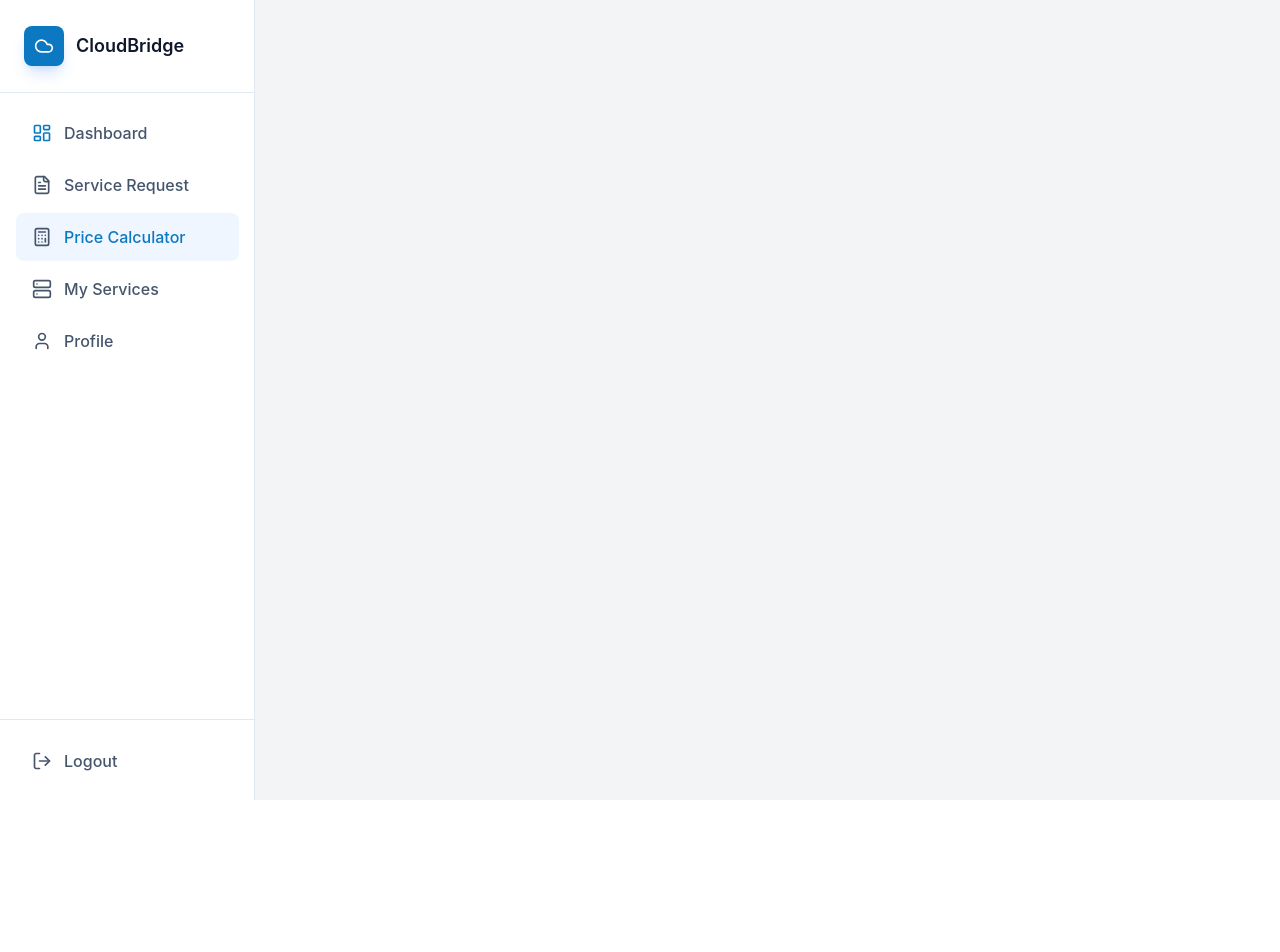
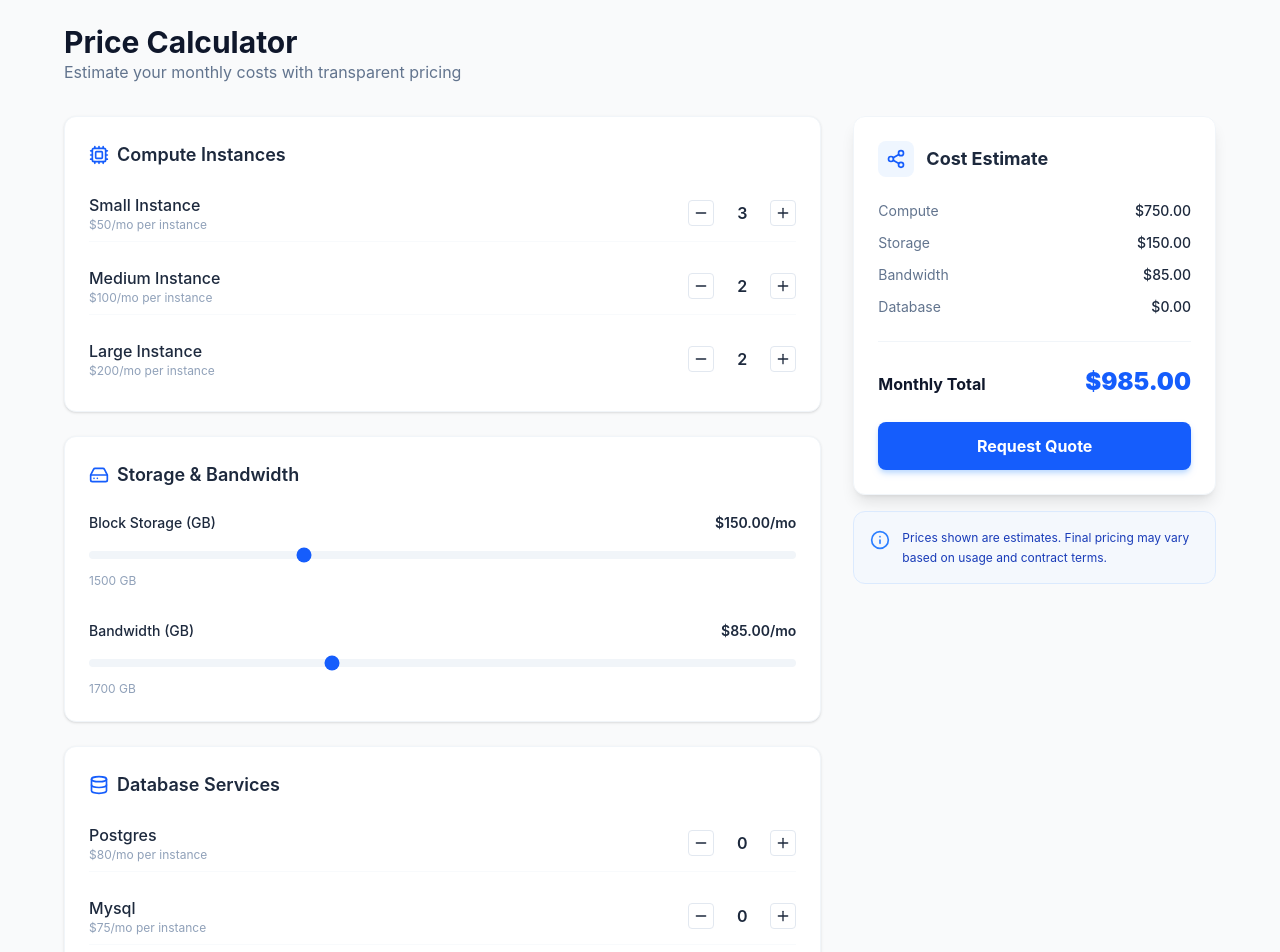
Before and after one commit to Dakshinkali-Team/Portal-CloudBridge, a React (Vite) app in the folder client/cloudbridge/: page /price-calculator in a window 1280 px wide. Shown: the top 952 px of the page. Before the commit the page ends 800 px from the top, so only its background shows below. Built offline with nearby package versions, Linux system fonts and the light colour scheme.

Commit message:
fix: resolve sidebar import and setup icons

```diff
--- a/client/cloudbridge/src/pages/PriceCalculator.jsx
+++ b/client/cloudbridge/src/pages/PriceCalculator.jsx
@@ -1,11 +1,167 @@
-import Sidebar from "../components/layout/Sidebar"
+import React, { useState, useMemo } from 'react';
+import { Minus, Plus, Database, Cpu, HardDrive, Share2, Info } from 'lucide-react';
 
-export default function PriceCalculator() {
+const PriceCalculator = () => {
+  // States for dynamic calculations
+  const [compute, setCompute] = useState({ small: 3, medium: 2, large: 2 });
+  const [storage, setStorage] = useState(1500);
+  const [bandwidth, setBandwidth] = useState(1700);
+  const [databases, setDatabases] = useState({ postgres: 0, mysql: 0, redis: 0 });
+
+  // Calculation Logic based on image_187c69.png
+  const totals = useMemo(() => {
+    const computeCost = (compute.small * 50) + (compute.medium * 100) + (compute.large * 200);
+    const storageCost = storage * 0.1; // $0.10 per GB
+    const bandwidthCost = bandwidth * 0.05; // $0.05 per GB
+    const dbCost = (databases.postgres * 80) + (databases.mysql * 75) + (databases.redis * 60);
+
+    return {
+      compute: computeCost,
+      storage: storageCost,
+      bandwidth: bandwidthCost,
+      database: dbCost,
+      grandTotal: computeCost + storageCost + bandwidthCost + dbCost
+    };
+  }, [compute, storage, bandwidth, databases]);
+
+  const updateCount = (type, key, delta) => {
+    if (type === 'compute') {
+      setCompute(prev => ({ ...prev, [key]: Math.max(0, prev[key] + delta) }));
+    } else {
+      setDatabases(prev => ({ ...prev, [key]: Math.max(0, prev[key] + delta) }));
+    }
+  };
+
   return (
-    <div className="relative min-h-screen bg-gray-100">
+    <div className="p-6 bg-gray-50 min-h-screen font-sans text-slate-800">
+      <div className="max-w-6xl mx-auto">
+        <header className="mb-8">
+          <h1 className="text-3xl font-bold text-slate-900">Price Calculator</h1>
+          <p className="text-slate-500">Estimate your monthly costs with transparent pricing</p>
+        </header>
 
-      <Sidebar />
+        <div className="grid grid-cols-1 lg:grid-cols-3 gap-8">
+          {/* Left Column: Inputs */}
+          <div className="lg:col-span-2 space-y-6">
 
+            {/* Compute Instances Section */}
+            <section className="bg-white p-6 rounded-xl border border-slate-100 shadow-sm">
+              <h2 className="text-lg font-semibold mb-4 flex items-center">
+                <Cpu className="w-5 h-5 mr-2 text-blue-600" /> Compute Instances
+              </h2>
+              <div className="space-y-4">
+                {[
+                  { id: 'small', label: 'Small Instance', price: 50 },
+                  { id: 'medium', label: 'Medium Instance', price: 100 },
+                  { id: 'large', label: 'Large Instance', price: 200 },
+                ].map((item) => (
+                  <div key={item.id} className="flex items-center justify-between py-2 border-b border-slate-50 last:border-0">
+                    <div>
+                      <p className="font-medium">{item.label}</p>
+                      <p className="text-xs text-slate-400">${item.price}/mo per instance</p>
+                    </div>
+                    <div className="flex items-center space-x-3">
+                      <button onClick={() => updateCount('compute', item.id, -1)} className="p-1 rounded border border-slate-200 hover:bg-slate-50"><Minus className="w-4 h-4"/></button>
+                      <span className="w-8 text-center font-semibold">{compute[item.id]}</span>
+                      <button onClick={() => updateCount('compute', item.id, 1)} className="p-1 rounded border border-slate-200 hover:bg-slate-50"><Plus className="w-4 h-4"/></button>
+                    </div>
+                  </div>
+                ))}
+              </div>
+            </section>
+
+            {/* Storage & Bandwidth Section */}
+            <section className="bg-white p-6 rounded-xl border border-slate-100 shadow-sm">
+              <h2 className="text-lg font-semibold mb-6 flex items-center">
+                <HardDrive className="w-5 h-5 mr-2 text-blue-600" /> Storage & Bandwidth
+              </h2>
+              <div className="space-y-8">
+                <div>
+                  <div className="flex justify-between mb-2">
+                    <label className="font-medium text-sm">Block Storage (GB)</label>
+                    <span className="text-sm font-semibold">${totals.storage.toFixed(2)}/mo</span>
+                  </div>
+                  <input type="range" min="0" max="5000" value={storage} onChange={(e) => setStorage(parseInt(e.target.value))} className="w-full h-2 bg-slate-100 rounded-lg appearance-none cursor-pointer accent-blue-600" />
+                  <p className="text-xs text-slate-400 mt-2">{storage} GB</p>
+                </div>
+                <div>
+                  <div className="flex justify-between mb-2">
+                    <label className="font-medium text-sm">Bandwidth (GB)</label>
+                    <span className="text-sm font-semibold">${totals.bandwidth.toFixed(2)}/mo</span>
+                  </div>
+                  <input type="range" min="0" max="5000" value={bandwidth} onChange={(e) => setBandwidth(parseInt(e.target.value))} className="w-full h-2 bg-slate-100 rounded-lg appearance-none cursor-pointer accent-blue-600" />
+                  <p className="text-xs text-slate-400 mt-2">{bandwidth} GB</p>
+                </div>
+              </div>
+            </section>
+
+            {/* Database Services Section */}
+            <section className="bg-white p-6 rounded-xl border border-slate-100 shadow-sm">
+              <h2 className="text-lg font-semibold mb-4 flex items-center">
+                <Database className="w-5 h-5 mr-2 text-blue-600" /> Database Services
+              </h2>
+              <div className="space-y-4">
+                {[
+                  { id: 'postgres', label: 'Postgres', price: 80 },
+                  { id: 'mysql', label: 'Mysql', price: 75 },
+                  { id: 'redis', label: 'Redis', price: 60 },
+                ].map((item) => (
+                  <div key={item.id} className="flex items-center justify-between py-2 border-b border-slate-50 last:border-0">
+                    <div>
+                      <p className="font-medium">{item.label}</p>
+                      <p className="text-xs text-slate-400">${item.price}/mo per instance</p>
+                    </div>
+                    <div className="flex items-center space-x-3">
+                      <button onClick={() => updateCount('db', item.id, -1)} className="p-1 rounded border border-slate-200 hover:bg-slate-50"><Minus className="w-4 h-4"/></button>
+                      <span className="w-8 text-center font-semibold">{databases[item.id]}</span>
+                      <button onClick={() => updateCount('db', item.id, 1)} className="p-1 rounded border border-slate-200 hover:bg-slate-50"><Plus className="w-4 h-4"/></button>
+                    </div>
+                  </div>
+                ))}
+              </div>
+            </section>
+          </div>
+
+          {/* Right Column: Cost Estimate Card */}
+          <div className="lg:col-span-1">
+            <div className="sticky top-6 space-y-4">
+              <div className="bg-white p-6 rounded-xl border border-slate-100 shadow-lg">
+                <div className="flex items-center mb-6">
+                  <div className="p-2 bg-blue-50 rounded-lg mr-3">
+                    <Share2 className="w-5 h-5 text-blue-600" />
+                  </div>
+                  <h3 className="font-bold text-lg">Cost Estimate</h3>
+                </div>
+
+                <div className="space-y-3 text-sm border-b border-slate-100 pb-6">
+                  <div className="flex justify-between text-slate-500"><span>Compute</span><span className="font-medium text-slate-800">${totals.compute.toFixed(2)}</span></div>
+                  <div className="flex justify-between text-slate-500"><span>Storage</span><span className="font-medium text-slate-800">${totals.storage.toFixed(2)}</span></div>
+                  <div className="flex justify-between text-slate-500"><span>Bandwidth</span><span className="font-medium text-slate-800">${totals.bandwidth.toFixed(2)}</span></div>
+                  <div className="flex justify-between text-slate-500"><span>Database</span><span className="font-medium text-slate-800">${totals.database.toFixed(2)}</span></div>
+                </div>
+
+                <div className="mt-6 flex justify-between items-baseline mb-6">
+                  <span className="font-bold text-slate-900">Monthly Total</span>
+                  <span className="text-2xl font-black text-blue-600">${totals.grandTotal.toFixed(2)}</span>
+                </div>
+
+                <button className="w-full bg-blue-600 hover:bg-blue-700 text-white py-3 rounded-lg font-bold transition-colors shadow-md shadow-blue-200">
+                  Request Quote
+                </button>
+              </div>
+
+              <div className="bg-blue-50/50 p-4 rounded-xl border border-blue-100 flex items-start">
+                <Info className="w-5 h-5 text-blue-500 mr-3 mt-0.5 flex-shrink-0" />
+                <p className="text-xs text-blue-800 leading-relaxed">
+                  Prices shown are estimates. Final pricing may vary based on usage and contract terms.
+                </p>
+              </div>
+            </div>
+          </div>
+        </div>
       </div>
-  )
+    </div>
+  );
 };
+
+export default PriceCalculator;
```
